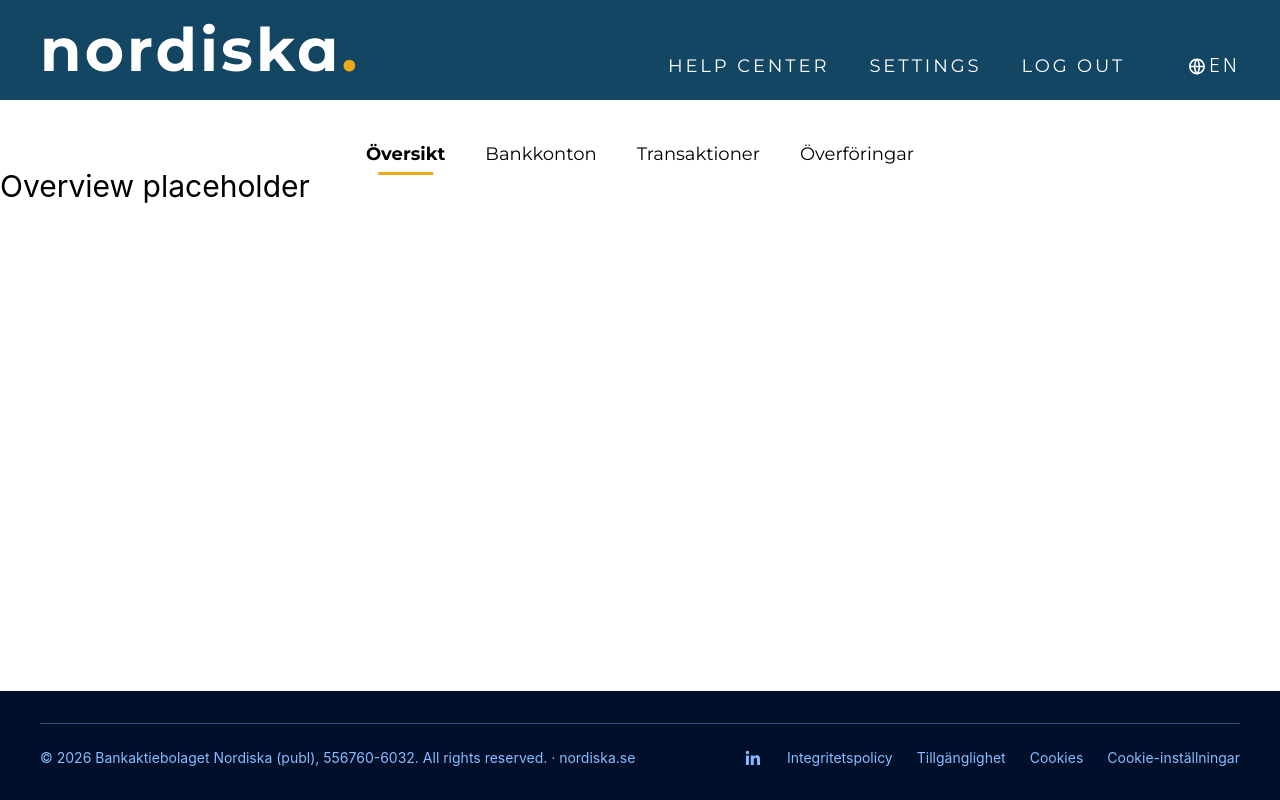
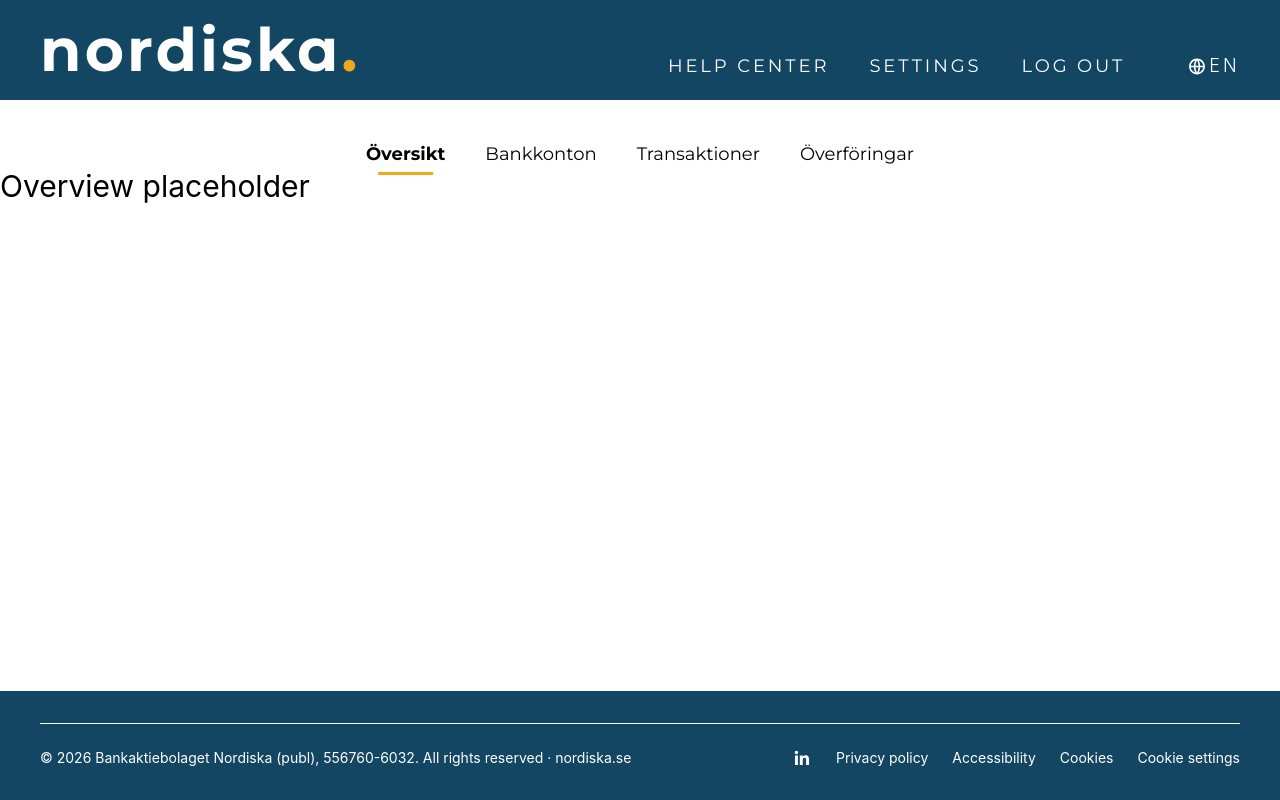
Before and after one commit to chas-challenge-2026/nordiska-team1, a React (Vite) app in the folder frontend/: page / in a window 1280 px wide. Built offline with nearby package versions, Linux system fonts and the light colour scheme.

Commit message:
translation now works, changed the background to nordiska-blue and font color to white, links goes to / instad of nordiska.se

```diff
--- a/frontend/src/components/PageFooter.tsx
+++ b/frontend/src/components/PageFooter.tsx
@@ -1,35 +1,36 @@
+import { useTranslation } from "react-i18next";
+
 const FOOTER_LINKS = [
-  { title: "Integritetspolicy", href: "https://www.nordiska.se/" },
-  { title: "Tillgänglighet", href: "https://www.nordiska.se/" },
-  { title: "Cookies", href: "https://www.nordiska.se/" },
-  { title: "Cookie-inställningar", href: "https://www.nordiska.se/" },
+  { translationKey: "footer.privacyPolicy", href: "/" },
+  { translationKey: "footer.accessibility", href: "/" },
+  { translationKey: "footer.cookies", href: "/" },
+  { translationKey: "footer.cookieSettings", href: "/" },
 ];
 
 /**
  * Footer för applikationen.
- * Länkarna pekar tillfälligt alla på nordiska.se tills respektive sida finns.
+ * Länkarna pekar tillfälligt alla tillbaka hem tills respektive sida finns.
  */
 
 export default function PageFooter() {
+  const { t } = useTranslation();
   const year = new Date().getFullYear();
 
   return (
-    <footer className="w-full bg-dark-navy px-10 py-8">
-      <div className="h-px w-full bg-light-blue-accent/40 mb-6" />
+    <footer className="w-full bg-nordiska-blue px-10 py-8">
+      <div className="h-px w-full bg-white mb-6" />
 
-      <div className="flex flex-wrap items-center justify-between gap-4 text-sm text-light-blue-accent">
+      <div className="flex flex-wrap items-center justify-between gap-4 text-sm text-white">
         <p>
-          © {year} Bankaktiebolaget Nordiska (publ), 556760-6032. All rights
-          reserved. · nordiska.se
+          © {year} {t("footer.company")}. {t("footer.allRightsReserved")} ·
+          nordiska.se
         </p>
 
         <nav className="flex items-center gap-6">
           <a
-            href="https://www.nordiska.se/"
-            target="_blank"
-            rel="noopener noreferrer"
+            href="/"
             aria-label="LinkedIn"
-            className="text-light-blue-accent hover:text-nordiska-orange transition-colors duration-200"
+            className="text-white hover:text-nordiska-orange transition-colors duration-200"
           >
             <svg
               className="w-5 h-5"
@@ -38,19 +39,19 @@ export default function PageFooter() {
               xmlns="http://www.w3.org/2000/svg"
             >
               //skapar LinkedIn loggan med rätt färger.
-              <path d="M20.447 20.452h-3.554v-5.569c0-1.328-.027-3.037-1.852-3.037-1.853 0-2.136 1.446-2.136 2.939v5.667H9.351V9h3.414v1.561h.046c.477-.9 1.637-1.85 3.37-1.85 3.601 0 4.267 2.37 4.267 5.455v6.286zM5.337 7.433a2.062 2.062 0 1 1 0-4.125 2.062 2.062 0 0 1 0 4.125zM7.114 20.452H3.558V9h3.556v11.452z" />
+              <path
+                d="M20.447 20.452h-3.554v-5.569c0-1.328-.027-3.037-1.852-3.037-1.853 0-2.136 1.446-2.136 2.939v5.667H9.351V9h3.414v1.561h.046c.477-.9 1.637-1.85 3.37-1.85 3.601 0 4.267 2.37 4.267 5.455v6.286zM5.337 7.433a2.062 2.062 0 1 1 0-4.125 2.062 2.062 0 0 1 0 4.125zM7.114 20.452H3.558V9h3.556v11.452z"
+              />
             </svg>
           </a>
 
-          {FOOTER_LINKS.map(({ title, href }) => (
+          {FOOTER_LINKS.map(({ translationKey, href }) => (
             <a
-              key={title}
+              key={translationKey}
               href={href}
-              target="_blank"
-              rel="noopener noreferrer"
               className="hover:text-nordiska-orange transition-colors duration-200"
             >
-              {title}
+              {t(translationKey)}
             </a>
           ))}
         </nav>
--- a/frontend/src/i18n/locales/en.json
+++ b/frontend/src/i18n/locales/en.json
@@ -15,8 +15,6 @@
     "loading": "Something went wrong while loading the data."
   },
 
-
-
   "welcome-route": {
     "title": "Customer Portal",
     "paragraph": "For a complete overview of your accounts and savings.",
@@ -27,8 +25,6 @@
     "paragraph": "Due to inactivity, you have been logged out for security reasons.",
     "button": "Log in again"
   },
-
-
 
   "page-header": {
     "help-center": "Help Center",
@@ -56,5 +52,14 @@
     "phone": "Phone number",
     "phone-placeholder": "Enter phone number",
     "phone-error": "Enter a valid format: 07xxxxxxxx"
+  },
+
+  "footer": {
+    "company": "Bankaktiebolaget Nordiska (publ), 556760-6032",
+    "allRightsReserved": "All rights reserved",
+    "privacyPolicy": "Privacy policy",
+    "accessibility": "Accessibility",
+    "cookies": "Cookies",
+    "cookieSettings": "Cookie settings"
   }
 }
--- a/frontend/src/i18n/locales/sv.json
+++ b/frontend/src/i18n/locales/sv.json
@@ -15,8 +15,6 @@
     "loading": "Någonting gick fel vid hämtning av datan."
   },
 
-
-
   "welcome-route": {
     "title": "Kundportalen",
     "paragraph": "För en samlad överblick över dina konton och ditt sparande.",
@@ -27,8 +25,6 @@
     "paragraph": "På grund av inactivitet har du av säkerhetsskäl blivit utloggad.",
     "button": "Logga in igen"
   },
-
-
 
   "page-header": {
     "help-center": "Hjälpcenter",
@@ -56,5 +52,14 @@
     "phone": "Telefonnummer",
     "phone-placeholder": "Ange Telefonnummer",
     "phone-error": "Ange enligt format 07xxxxxxxx"
+  },
+
+  "footer": {
+    "company": "Bankaktiebolaget Nordiska (publ), 556760-6032",
+    "allRightsReserved": "Alla rättigheter förbehållna",
+    "privacyPolicy": "Integritetspolicy",
+    "accessibility": "Tillgänglighet",
+    "cookies": "Cookies",
+    "cookieSettings": "Cookie-inställningar"
   }
 }
```
Lines whose indentation alone changed are shown as unchanged.
